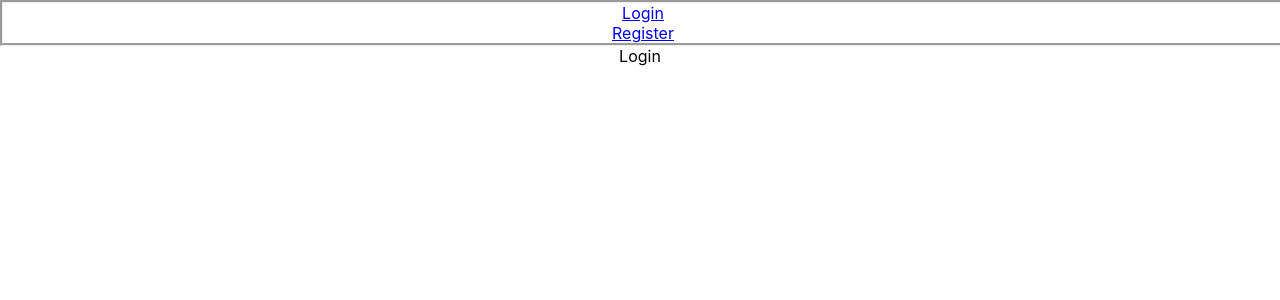
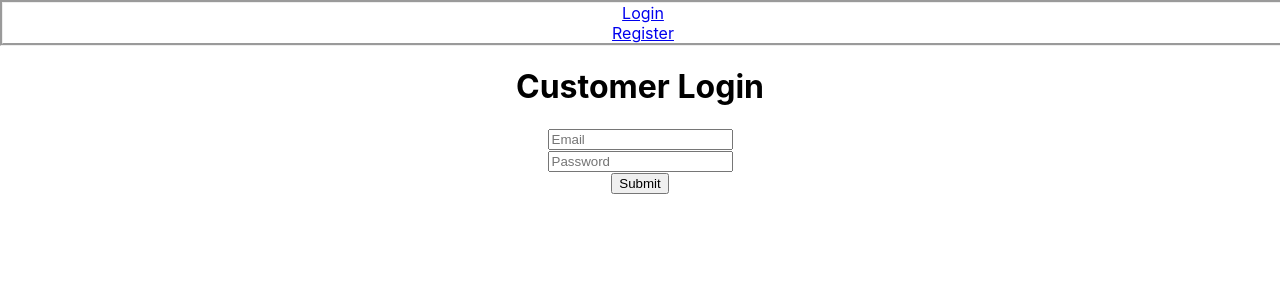
Before and after one commit to isaacdong88/Foodie-Mern-App, a React (Create React App) app in the folder frontend/: page /login in a window 1280 px wide. Shown: the top 300 px of the page. Built offline with nearby package versions, Linux system fonts and the light colour scheme.

Commit message:
complete login form and handle submit

```diff
--- a/frontend/src/pages/Login.jsx
+++ b/frontend/src/pages/Login.jsx
@@ -1,8 +1,43 @@
 import React from 'react'
+import { useState, useEffect } from 'react'
+
 
 function Login() {
+    const [formData, setFormData] = useState({
+        email: "",
+        password: "",
+    })
+
+    const {email, password} = formData
+
+    // handleChange - updates formData when we type into form
+    const handleChange = (event) => {
+    //use the event object to detect key and value to update
+        setFormData({ ...formData, [event.target.name]: event.target.value });
+        console.log(formData)
+    };
+
+    const handleSubmit = (event) => {
+        //prevent page from refreshing on form submission
+        event.preventDefault();
+        console.log(formData,'*')
+    };
   return (
-    <div>Login</div>
+    <div>
+        <form onSubmit={handleSubmit} action="">
+            <h1>Customer Login</h1>
+            <div>
+                <input type="text" id="email" name="email" value={email} placeholder='Email' onChange={handleChange}/>
+            </div>
+            <div>
+                <input type="password" id="password" name="password" value={password} placeholder='Password' onChange={handleChange}/>
+            </div>
+            <div>
+                <button type='submit'>Submit</button>
+            </div>
+        </form>
+    </div>
+
   )
 }
 
```
